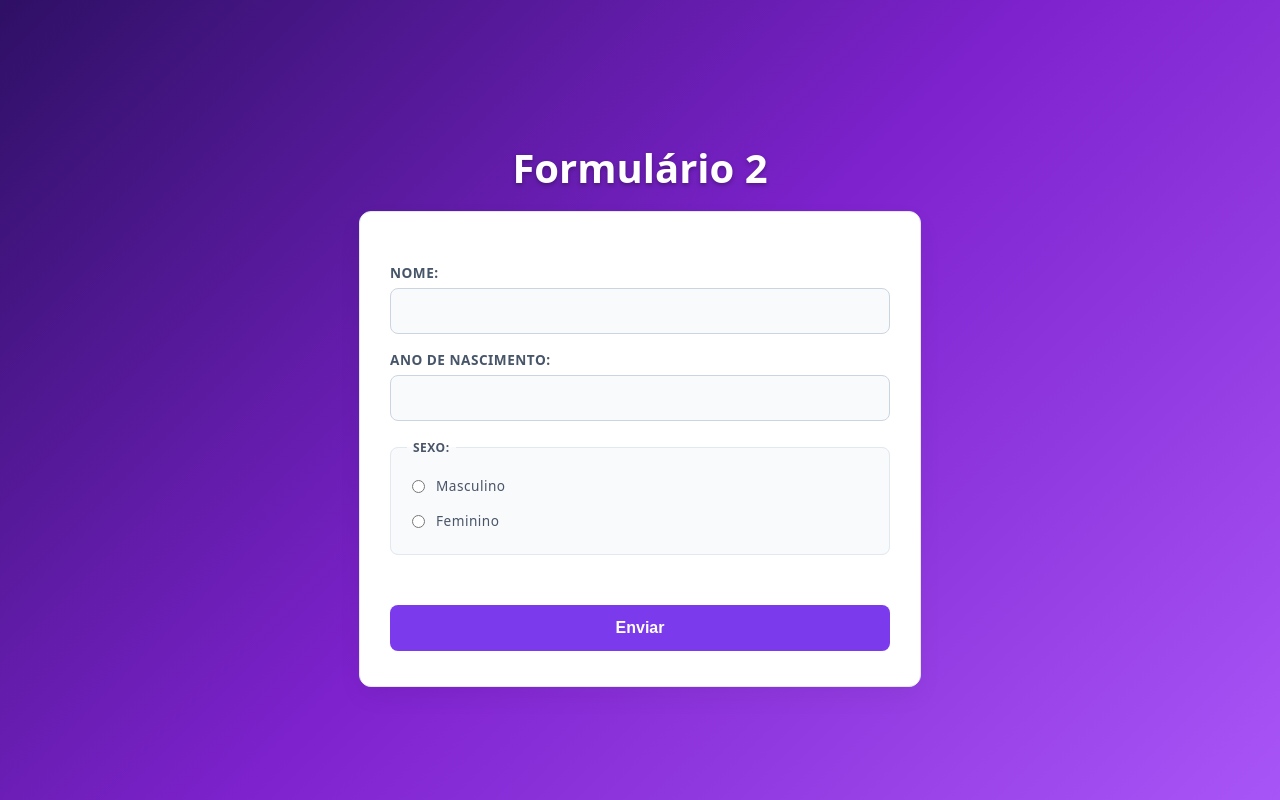
After one commit to niltinfilho/fatecjales, a PHP site: page /aula04/form2.html in a window 1280 px wide. The commit adds this page. Run offline with PHP 8.4, Linux system fonts and the light colour scheme.

Commit message:
adicionando PDFs de PHP e fazendo os exercícios das aulas 04 e 05

```diff
--- /dev/null
+++ b/4-semestre/PHP/aula04/form2.html
@@ -0,0 +1,37 @@
+<!DOCTYPE html>
+<html lang="pt-br">
+
+<head>
+  <meta charset="UTF-8">
+  <meta name="viewport" content="width=device-width, initial-scale=1.0">
+  <title>Integrando HTML e PHP</title>
+  <link rel="stylesheet" href="../style.css">
+</head>
+
+<body>
+  <h1>Formulário 2</h1>
+  <form method="get" action="idade.php">
+    <label for="nome">Nome:</label>
+    <input type="text" name="nome" id="nome">
+
+    <label for="nasc">Ano de nascimento:</label>
+    <input type="number" name="nasc" id="nasc">
+
+    <fieldset>
+      <legend>Sexo:</legend>
+
+      <div class="radios">
+        <input type="radio" name="sexo" id="masc" value="masculino">
+        <label for="masc">Masculino</label>
+      </div>
+
+      <div class="radios">
+        <input type="radio" name="sexo" id="fem" value="feminino">
+        <label for="fem">Feminino</label>
+      </div>
+    </fieldset>
+    <input type="submit" value="Enviar">
+  </form>
+</body>
+
+</html>
--- a/4-semestre/PHP/style.css
+++ b/4-semestre/PHP/style.css
@@ -100,7 +100,6 @@ fieldset label {
 }
 
 /* Botão de envio */
-button,
 input[type="submit"] {
   width: 100%;
   background-color: #7c3aed;
@@ -115,12 +114,51 @@ input[type="submit"] {
   transition: background-color 0.2s ease, transform 0.1s ease;
 }
 
-button:hover {
+input[type="submit"]:hover {
   background-color: #6d28d9;
 }
 
-button:active {
+input[type="submit"]:active {
   transform: scale(0.99);
+}
+
+/* Caixa do Fieldset (Gênero/Sexo) */
+fieldset {
+  border: 1px solid #e2e8f0;
+  background-color: #f8fafc;
+  border-radius: 8px;
+  padding: 12px 16px 16px 16px;
+  margin: 18px 0 25px 0;
+}
+
+/* Título embutido da borda (SEXO:) */
+legend {
+  font-size: 0.75rem;
+  font-weight: 700;
+  color: #4a5568;
+  padding: 0 6px;
+  text-transform: uppercase;
+  letter-spacing: 0.5px;
+}
+
+.radios {
+  display: flex;
+  align-items: center;
+  gap: 8px;
+}
+
+/* Opções de radio com o texto em baixo */
+fieldset label {
+  display: inline;
+  font-size: 0.85rem;
+  color: #4a5568;
+  margin-top: 8px;
+  cursor: pointer;
+}
+
+/* Espaçamento do círculo radio */
+fieldset input[type="radio"] {
+  cursor: pointer;
 }
 
 /* Estilo do título */
@@ -159,3 +197,25 @@ button:hover {
   background-color: #f3e8ff;
   transform: translateY(-2px);
 }
+
+a {
+  background-color: #ffffff;
+  color: #7c3aed;
+  font-size: 1rem;
+  font-weight: 600;
+  padding: 14px;
+  border: none;
+  border-radius: 8px;
+  cursor: pointer;
+  margin-top: 25px;
+  transition: background-color 0.2s ease, transform 0.1s ease;
+}
+
+a:hover {
+  background-color: #6d28d9;
+  color: #fff;
+}
+
+a:active {
+  transform: scale(0.99);
+}
```
Also changed, not shown: 4-semestre/PHP/aula04/form1.html (added, +20 -0 lines), 4-semestre/PHP/aula04/idade.php (added, +24 -0 lines), 4-semestre/PHP/aula04/valor.php (added, +21 -0 lines), 4-semestre/PHP/aula05/if_else.html (added, +20 -0 lines), 4-semestre/PHP/aula05/if_else.php (added, +30 -0 lines), 4-semestre/PHP/aula05/media.html (added, +33 -0 lines), 4-semestre/PHP/aula05/media.php (added, +50 -0 lines), 11 other files.
